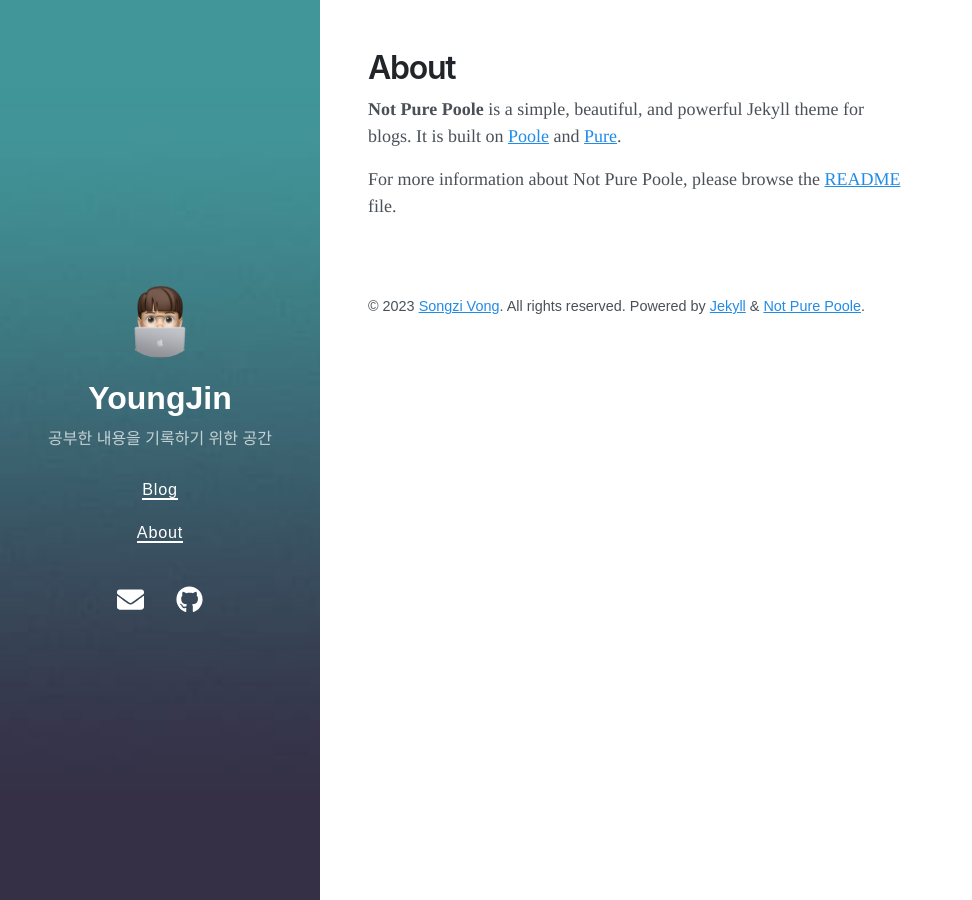
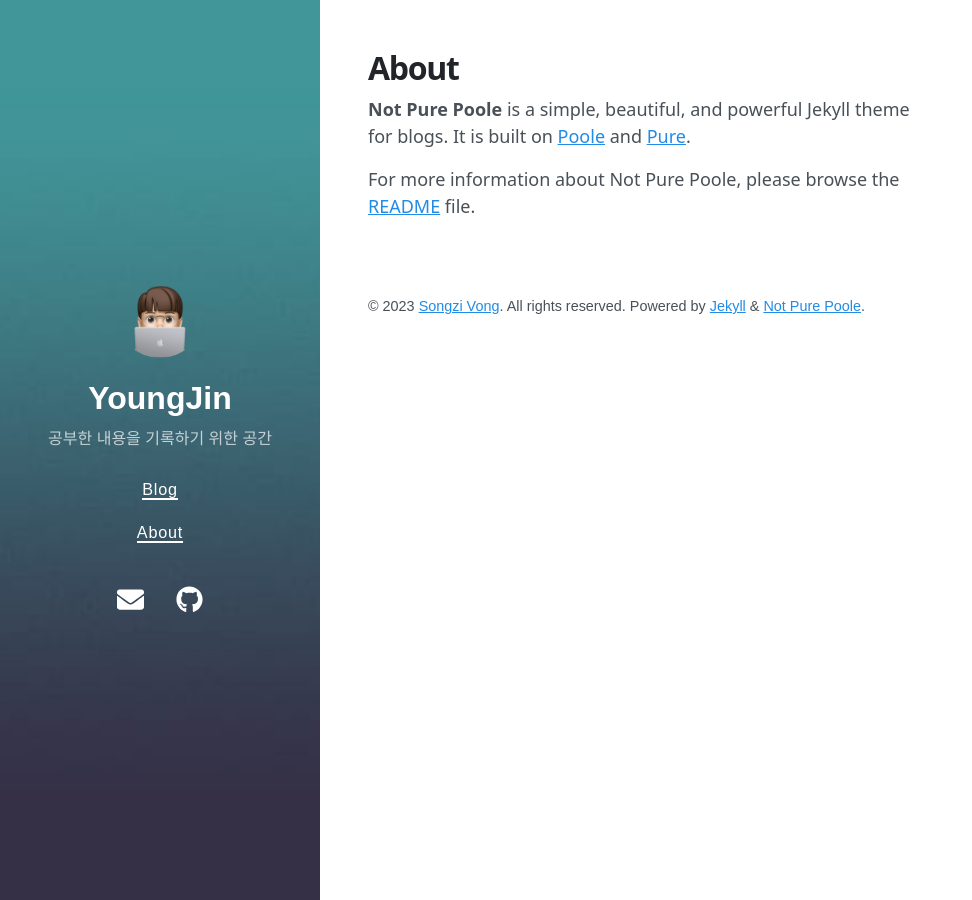
Before and after one commit to parkyoungjiin/parkyoungjiin.github.io, a Jekyll site: the page built from about.md, in a window 1280 px wide. Shown: the whole page, without its empty margins (0-972 px from the left). Built offline with Jekyll 4.4.1, drawn with Linux system fonts in a browser that asks for light colours; nearby versions of some CDN libraries.

Commit message:
폰트 변경!

```diff
--- a/_sass/_variables.scss
+++ b/_sass/_variables.scss
@@ -26,14 +26,13 @@
   --blue-400: #4dabf7;
   --yellow-100: #fff3bf;
 
-  --body-font: -apple-system, BlinkMacSystemFont, "Segoe UI", Roboto, "Helvetica Neue", Arial, "Noto Sans", sans-serif, "Apple Color Emoji", "Segoe UI Emoji", "Segoe UI Symbol", "Noto Color Emoji";
+  --body-font: "Noto Sans";
   --body-font-size: 18px;
   --body-line-height: 1.5;
   --body-color: var(--gray-700);
   --body-bg: #fff;
 
-  --text-font: Times, "Times New Roman", "Free Serif", "Noto Serif", TimesNewRomanPSMT, "Droid Serif";
-
+  --text-font: "Noto Sans";
   --link-color: var(--blue);
   --link-hover-color: #1c7ed6;
 
```
